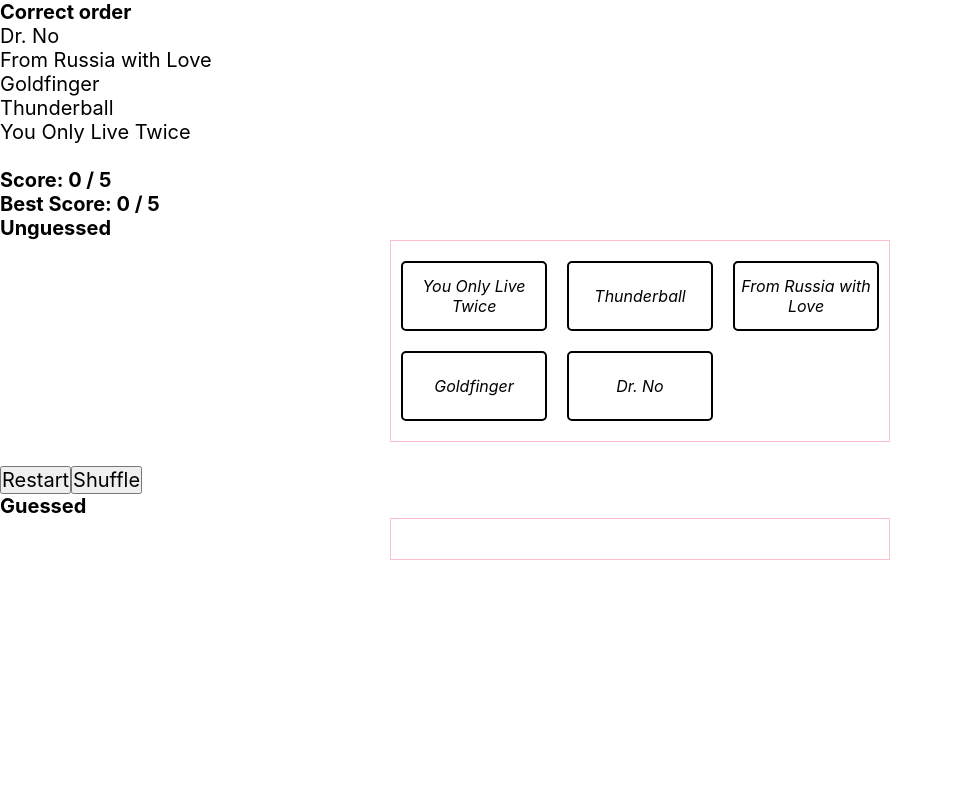
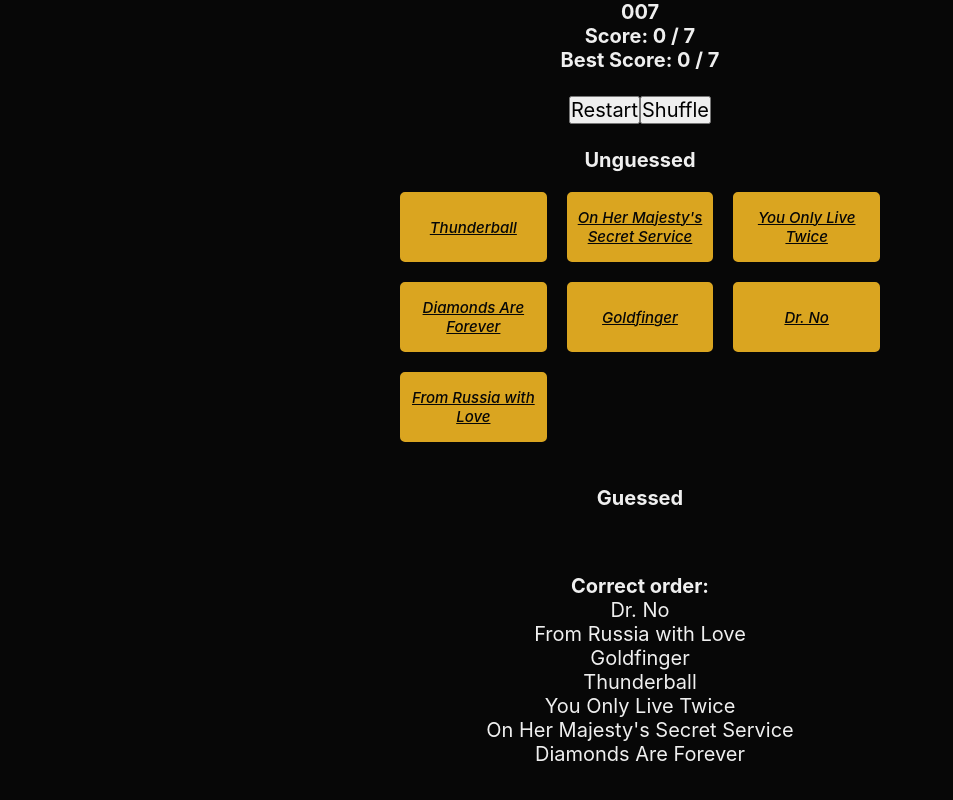
Before and after one commit to CutlerSheridan/bond-timeline, a React (Create React App) app: page / in a window 1280 px wide. Shown: the whole page, without its empty margins (0-953 px from the left). Built offline with nearby package versions, Linux system fonts and the light colour scheme.

Commit message:
0.4.2 Style cards; Add various basic styles

```diff
--- a/package.json
+++ b/package.json
@@ -1,6 +1,6 @@
 {
   "name": "bond-timeline",
-  "version": "0.4.1",
+  "version": "0.4.2",
   "private": true,
   "dependencies": {
     "@testing-library/jest-dom": "^5.16.5",
--- a/src/App.css
+++ b/src/App.css
@@ -1,5 +1,12 @@
 :root {
+  --clr-pri: rgb(239, 239, 239);
+  --clr-sec: goldenrod;
+  --clr-sec-dark: rgb(183, 134, 11);
+  --clr-3: rgb(7, 7, 7);
+  --clr-3-light: rgb(77, 77, 77);
   font-size: 62.5%;
+  background: var(--clr-3);
+  color: var(--clr-pri);
 }
 * {
   margin: 0;
@@ -13,3 +20,13 @@
   width: 100%;
   font-size: 2rem;
 }
+
+/* h1 {
+  margin: auto;
+  text-align: center;
+} */
+.game-container {
+  display: flex;
+  flex-direction: column;
+  align-items: center;
+}
--- a/src/App.js
+++ b/src/App.js
@@ -14,13 +14,15 @@
       id,
     };
   };
-  // if not in state, objects are recreated every render and ids don't match
+  // if variable isn't in state, objects are recreated every render and ids don't match
   const [orderedBonds] = useState([
     Bond('Dr. No', 1962),
     Bond('From Russia with Love', 1963),
     Bond('Goldfinger', 1964),
     Bond('Thunderball', 1965),
     Bond('You Only Live Twice', 1967),
+    Bond("On Her Majesty's Secret Service", 1969),
+    Bond('Diamonds Are Forever', 1971),
   ]);
   const [unguessedBonds, setUnguessedBonds] = useState([...orderedBonds]);
   const [guessedBonds, setGuessedBonds] = useState([]);
@@ -56,7 +58,7 @@
         }
       } else {
         console.log('game should end');
-        const unguessedGrid = document.querySelector('.grid');
+        const unguessedGrid = document.querySelector('.grid-container');
         unguessedGrid.classList.add('static');
         // update bestScore
       }
@@ -85,51 +87,43 @@
     setUnguessedBonds([...orderedBonds]);
     setNeedsShuffling(true);
     setScore(0);
-    const unguessedGrid = document.querySelector('.grid');
+    const unguessedGrid = document.querySelector('.grid-container');
     unguessedGrid.classList.remove('static');
   };
 
   return (
-    <div>
-      <h2>Correct order</h2>
-      <p>{orderedBonds[0].title}</p>
-      <p>{orderedBonds[1].title}</p>
-      <p>{orderedBonds[2].title}</p>
-      <p>{orderedBonds[3].title}</p>
-      <p>{orderedBonds[4].title}</p>
-      <br></br>
+    <div className="game-container">
+      <h1>007</h1>
       <h3>
         Score: {score} / {orderedBonds.length}
       </h3>
       <h3>
         Best Score: {bestScore} / {orderedBonds.length}
       </h3>
+      <br></br>
+      <div className="controls-container">
+        <button onClick={restart}>Restart</button>
+        <button onClick={() => setNeedsShuffling(true)}>Shuffle</button>
+      </div>
+      <br></br>
+      <section>
         <BondGrid
           isGuessedGrid={false}
           bondArray={unguessedBonds}
           handleGuess={guessBond}
         />
         <br></br>
-      <button onClick={restart}>Restart</button>
-      <button onClick={() => setNeedsShuffling(true)}>Shuffle</button>
-      {/* <button
-        onClick={() => {
-          console.log('1st ordered');
-          console.log(orderedBonds[0]);
-          console.log('1st unguessed');
-          console.log(unguessedBonds[0]);
-          console.log('1st guessed');
-          console.log(guessedBonds[0]);
-        }}
-      >
-        log 1st bonds
-      </button> */}
-      <br></br>
         <BondGrid
           isGuessedGrid={true}
           bondArray={guessedBonds}
           orderedBonds={orderedBonds}
         />
+      </section>
+      <br></br>
+      <h2>Correct order:</h2>
+      {orderedBonds.map((bond) => {
+        return <div key={`ordered-${bond.id}`}>{bond.title}</div>;
+      })}
     </div>
   );
 };
--- a/src/components/BondCard.js
+++ b/src/components/BondCard.js
@@ -11,8 +11,8 @@
       onClick={handleGuess}
       data-title={bond.title}
     >
-      <p>{bond.title}</p>
-      <p className={`bond-year ${guessedClass}`}>{bond.year}</p>
+      <div className="bond-title">{bond.title}</div>
+      <div className={`bond-year ${guessedClass}`}>{bond.year}</div>
     </div>
   );
 };
--- a/src/components/BondGrid.js
+++ b/src/components/BondGrid.js
@@ -12,8 +12,8 @@
   };
 
   return (
-    <div>
-      <h2>{isGuessedGrid ? 'Guessed' : 'Unguessed'}</h2>
+    <div className="grid-container">
+      <h2 className="grid-name">{isGuessedGrid ? 'Guessed' : 'Unguessed'}</h2>
       <div
         className={`grid ${isGuessedGrid ? 'grid-guessed' : 'grid-unguessed'}`}
       >
--- a/src/styles/BondCard.css
+++ b/src/styles/BondCard.css
@@ -1,36 +1,57 @@
 .bond {
-  padding: 0.5rem;
+  padding: 0.8rem;
   min-height: 7rem;
   display: flex;
   flex-direction: column;
   justify-content: center;
   align-items: center;
-  font-size: 1.6rem;
+  font-size: 1.5rem;
   font-style: italic;
-  border: 2px solid black;
+  border: 2px solid var(--clr-sec);
   border-radius: 0.5rem;
   text-align: center;
+  background: var(--clr-sec);
+  color: var(--clr-3);
+}
+.bond-title {
+  text-decoration: underline;
+  text-decoration-thickness: 0.12rem;
+  font-weight: 500;
+  /* font-weight: bold; */
 }
 .bond-year {
   margin: 0.3rem;
-  font-size: 1.3rem;
+  font-size: 1.2rem;
   font-style: normal;
+  text-decoration: none;
 }
+
+/* UNGUESSED */
+
 .bond-unguessed {
   cursor: pointer;
 }
 .bond-unguessed:hover {
-  background: lightgrey;
+  border-color: var(--clr-sec-dark);
+  background: var(--clr-sec-dark);
 }
 .bond-unguessed:active {
-  background: white;
+  background: var(--clr-sec);
 }
 .bond-unguessed.bond-year {
   display: none;
 }
+
+/* GUESSED */
+
+.bond-guessed {
+  color: var(--clr-pri);
+}
 .bond-guessed.bond-correct {
-  background-color: lightgreen;
+  border-color: transparent;
+  background-color: rgb(134, 248, 134, 0.45);
 }
 .bond-guessed.bond-incorrect {
-  background-color: pink;
+  border-color: transparent;
+  background-color: rgb(255, 193, 203, 0.45);
 }
--- a/src/styles/BondGrid.css
+++ b/src/styles/BondGrid.css
@@ -1,3 +1,9 @@
+.grid-container.static {
+  pointer-events: none;
+}
+.grid-name {
+  text-align: center;
+}
 .grid {
   margin: auto;
   padding: 2rem 1rem;
@@ -5,8 +11,4 @@
   display: grid;
   grid-template-columns: repeat(3, 1fr);
   gap: 2rem;
-  border: 1px solid pink;
 }
-.grid.static {
-  pointer-events: none;
-}
```
Also changed, not shown: 1 other file (tests, documents, lock files or other folders). Lines whose indentation alone changed are shown as unchanged.
